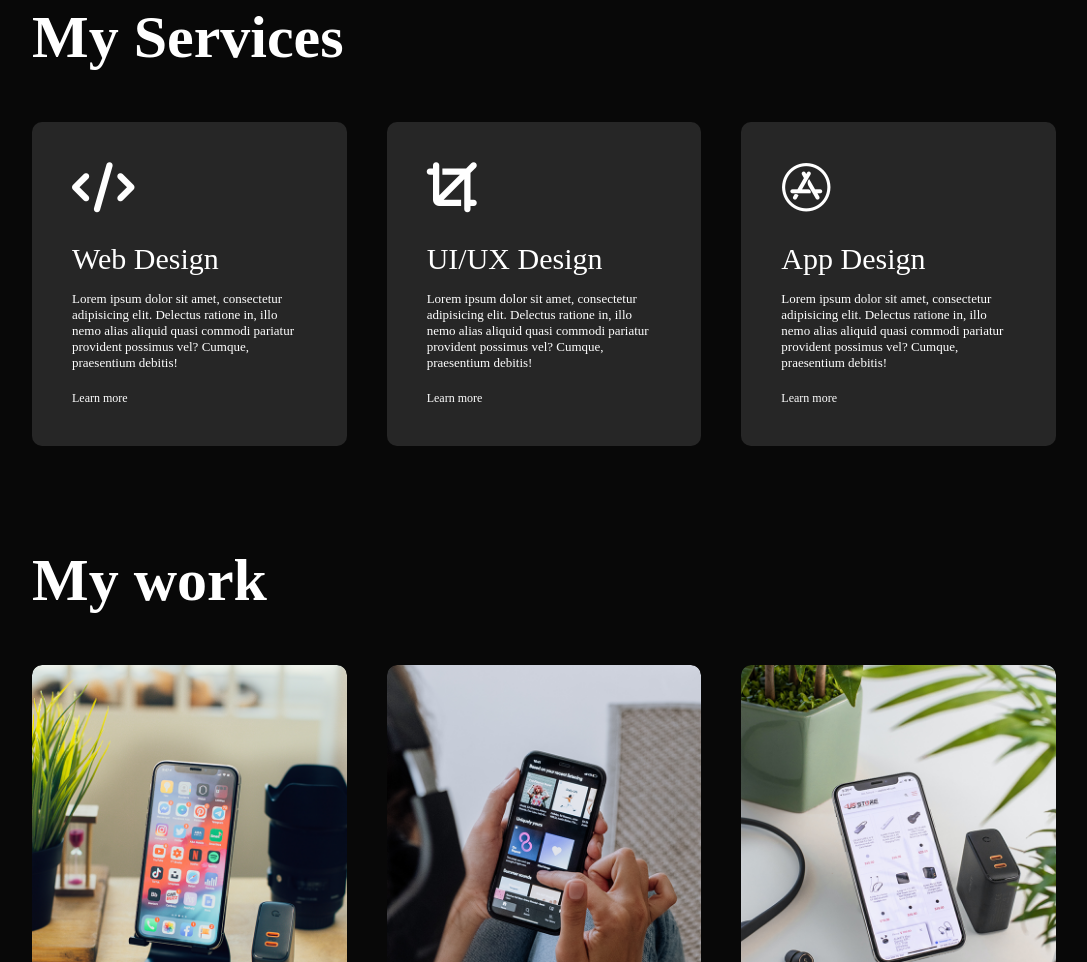
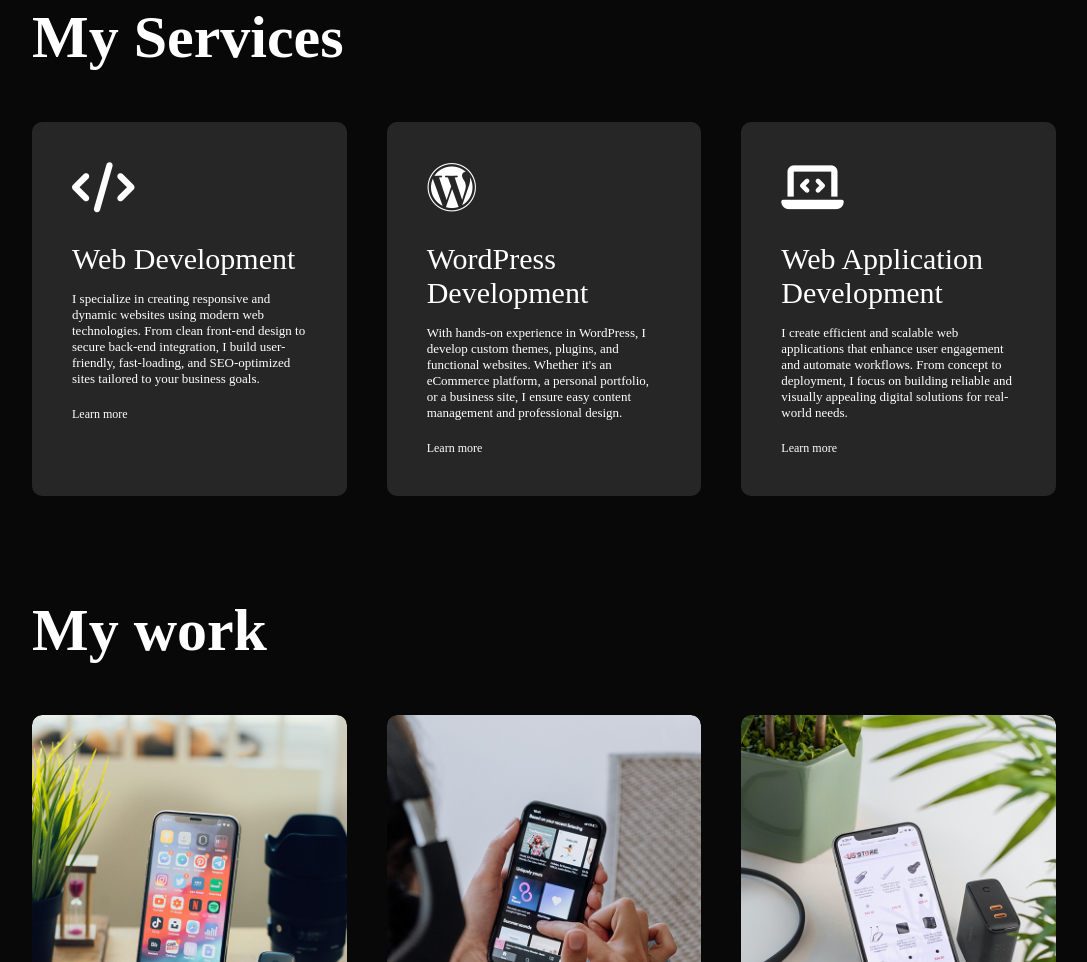
Before and after one commit to sanjitasendanglimbu/my-portfolio, a plain HTML site: page index.html in a window 1280 px wide. Shown: the part 1378-2340 px from the top of the page, without its empty margins (96-1183 px from the left). Drawn offline with Linux system fonts and the light colour scheme.

Commit message:
enhance My Services section with new descriptions and icons

```diff
--- a/index.html
+++ b/index.html
@@ -66,7 +66,7 @@
                 </div>
                 <div class="tab-contents" id="education">
                     <ul>
-                        <li><span>2024 -Current</span><br>BSc.IT student on ISMT Collage </li>
+                        <li><span>2025 -Passed</span><br>BSc.IT student on ISMT Collage </li>
                         <li><span>2022 Passed</span><br>Intermediate level, NEB (+2)</li>
                         <li><span>2019 Passed</span><br>Secondary Education Examination (SEE)
                         </li>
@@ -84,20 +84,20 @@
         <div class="services-list">
             <div>
                 <i class="fa-solid fa-code"></i>
-                <h2>Web Design</h2>
-                <p>Lorem ipsum dolor sit amet, consectetur adipisicing elit. Delectus ratione in, illo nemo alias aliquid quasi commodi pariatur provident possimus vel? Cumque, praesentium debitis!</p>
+                <h2>Web Development</h2>
+                <p>I specialize in creating responsive and dynamic websites using modern web technologies. From clean front-end design to secure back-end integration, I build user-friendly, fast-loading, and SEO-optimized sites tailored to your business goals.</p>
                 <a href="#">Learn more</a>
             </div>
             <div>
-                <i class="fa-solid fa-crop"></i>
-                <h2>UI/UX Design</h2>
-                <p>Lorem ipsum dolor sit amet, consectetur adipisicing elit. Delectus ratione in, illo nemo alias aliquid quasi commodi pariatur provident possimus vel? Cumque, praesentium debitis!</p>
-                <a href="#">Learn more</a>
+                <i class="fa-brands fa-wordpress"></i>
+                <h2>WordPress Development</h2>
+                <p>With hands-on experience in WordPress, I develop custom themes, plugins, and functional websites. Whether it's an eCommerce platform, a personal portfolio, or a business site, I ensure easy content management and professional design.</p>
+                <a  href="#">Learn more</a>
             </div>
             <div>
-                <i class="fa-brands fa-app-store"></i>
-                <h2>App Design</h2>
-                <p>Lorem ipsum dolor sit amet, consectetur adipisicing elit. Delectus ratione in, illo nemo alias aliquid quasi commodi pariatur provident possimus vel? Cumque, praesentium debitis!</p>
+                <i class="fa-solid fa-laptop-code"></i>
+                <h2>Web Application Development</h2>
+                <p>I create efficient and scalable web applications that enhance user engagement and automate workflows. From concept to deployment, I focus on building reliable and visually appealing digital solutions for real-world needs.</p>
                 <a href="#">Learn more</a>
             </div>
         </div>
```
